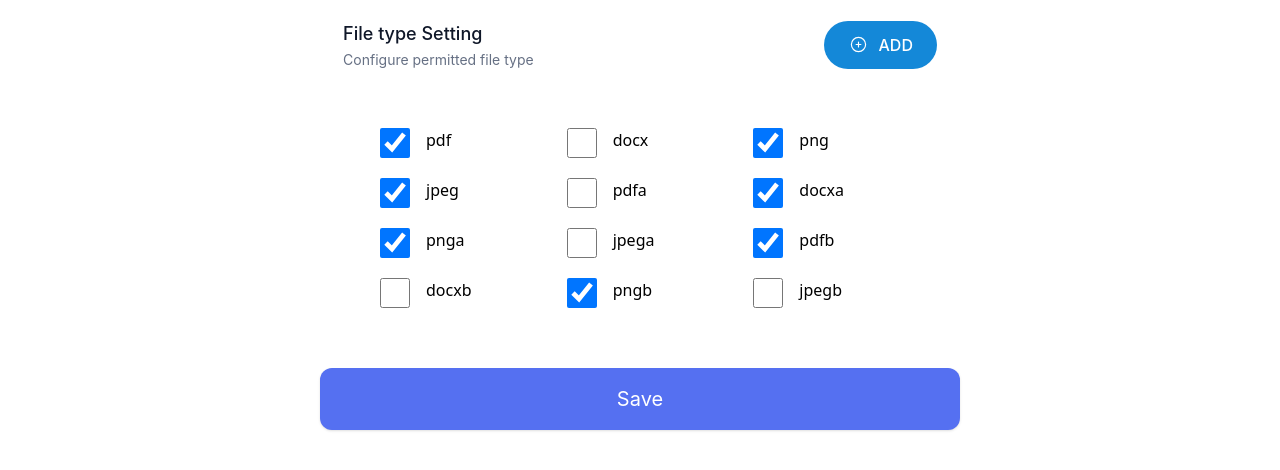
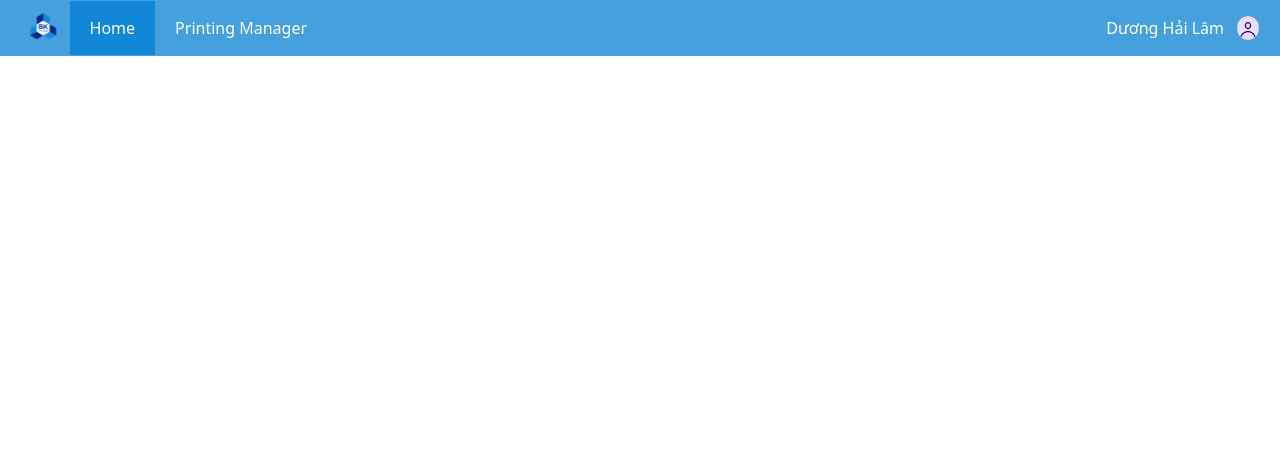
Before and after one commit to Love-HCMUT/Student_Smart_Printing_Service_FE, a React (Vite) app: page /user/balance in a window 1280 px wide. Shown: the top 470 px of the page. Built offline with nearby package versions, Linux system fonts and the light colour scheme.

Commit message:
demo: temp

```diff
--- a/package.json
+++ b/package.json
@@ -13,6 +13,7 @@
     "@fortawesome/fontawesome-free": "^6.6.0",
     "react": "^18.3.1",
     "react-dom": "^18.3.1",
+    "react-router-dom": "^6.27.0",
     "react-table": "^7.8.0"
   },
   "devDependencies": {
--- a/src/App.jsx
+++ b/src/App.jsx
@@ -1,11 +1,21 @@
-import { Body } from "./components/Files/Body.jsx";
-import { Files } from "./components/Files/Files.jsx";
-import { Foot } from "./components/Files/Foot.jsx";
-import { Head } from "./components/Files/Head.jsx";
-import { Detail } from "./components/ReportDetail/Detail.jsx";
-import { ReportList } from "./components/ReportList/ReportList.jsx";
+import InfoCards from "./components/Card/Info_card";
+import { SPSOHeader } from "./components/demo/SPSOHeader";
+import { StaffHeader } from "./components/demo/StaffHeader";
+import { UserHeader } from "./components/demo/UserHeader";
+import Footer from "./components/Footer/footer";
+import PackageForm from "./components/Form/Package_form";
+import PrinterForm from "./components/Form/Printer_form";
+import Header_APP from "./components/Header/header";
+import Header_Login from "./components/Header/header_login";
+import LoginForm from "./components/Login/login";
+import { MainTable } from "./components/MainTable";
+import Combo from "./components/Payment/Combo";
+import Note from "./components/Payment/Note";
+import PaymentMethod from "./components/Payment/PaymentMethod";
+import TotalPayment from "./components/Payment/TotalPayment";
+
 function App() {
-  return <Files />;
+  return <StaffHeader />;
 }
 
 export default App;
--- a/src/components/Card/Info_card.jsx
+++ b/src/components/Card/Info_card.jsx
@@ -1,6 +1,15 @@
-import React from 'react';
+import React from "react";
 
-const InfoCards = ({ totalPapers, paperSize, recentTransitions }) => {
+const InfoCards = ({
+  totalPapers = 100,
+  paperSize = "A4",
+  recentTransitions = [
+    {
+      color: "blue",
+      text: "400 papers at 12/12/2024 (total 500 papers) ",
+    },
+  ],
+}) => {
   return (
     <div className="flex gap-6 p-8">
       <div className="flex flex-col justify-between bg-white shadow-md rounded-lg p-6 w-1/4 max-w-xs">
--- a/src/components/Header/header.jsx
+++ b/src/components/Header/header.jsx
@@ -1,19 +1,20 @@
 // src/components/Header.jsx
-import React, { useState } from 'react';
-import Logo from "../../assets/logo.svg"
-import Avarta from "../../assets/avarta.svg"
+import React, { useState } from "react";
+import Logo from "../../assets/logo.svg";
+import Avarta from "../../assets/avarta.svg";
+import { NavLink } from "react-router-dom";
 
-export default function Header_APP({ links, userName, highlightedIndex }) {
+export default function Header_APP({ links, userName }) {
   const [activeLink, setActiveLink] = useState(null);
-
-  const handleLinkClick = (label) => {
+  const [currentTab, setCurrentTab] = useState(0);
+  const handleLinkClick = (label, index) => {
     setActiveLink(activeLink === label ? null : label);
+    setCurrentTab(index);
   };
 
   return (
     <header className="w-full fixed top-0 left-0 bg-[#46A0DE] text-white flex items-center justify-between px-4 py-3">
       <div className="container mx-auto flex items-center">
-
         <div className="flex items-center">
           <img src={Logo} alt="Logo" className="h-8" />
         </div>
@@ -24,11 +25,11 @@ export default function Header_APP({ links, userName, highlightedIndex }) {
               <a
                 href={link.href}
                 className={`px-5 py-4 text-white transition-colors ${
-                  index === highlightedIndex ? 'bg-[#1488D8]' : 'hover:bg-[#1488D8]'
+                  index === currentTab ? "bg-[#1488D8]" : "hover:bg-[#1488D8]"
                 } hover:text-black`}
                 onClick={(e) => {
                   e.preventDefault();
-                  handleLinkClick(link.label);
+                  handleLinkClick(link.label, index);
                 }}
               >
                 {link.label}
@@ -51,7 +52,6 @@ export default function Header_APP({ links, userName, highlightedIndex }) {
           ))}
         </nav>
 
-
         <div className="flex items-center space-x-2 ml-auto">
           <span>{userName}</span>
           <img
--- a/src/components/Header/header_login.jsx
+++ b/src/components/Header/header_login.jsx
@@ -1,7 +1,6 @@
 // src/components/Header.jsx
-import React, { useState } from 'react';
-import Logo from "../../assets/login.jpg"
-
+import React, { useState } from "react";
+import Logo from "../../assets/login.jpg";
 
 export default function Header_Login({ links, userName, highlightedIndex }) {
   const [activeLink, setActiveLink] = useState(null);
@@ -13,11 +12,11 @@ export default function Header_Login({ links, userName, highlightedIndex }) {
   return (
     <header className="w-full fixed top-0 left-0 bg-[#46A0DE] text-white flex items-center justify-between px-4 py-2">
       <div className="container mx-auto flex items-center">
-
         <div className="flex items-center">
           <img src={Logo} alt="Logo" className="h-10" />
         </div>
       </div>
+      <button className="items-end">Login</button>
     </header>
   );
 }
--- a/src/components/MainTable.jsx
+++ b/src/components/MainTable.jsx
@@ -1,10 +1,10 @@
-import React, { useMemo } from 'react';
-import MOCK_DATA from './Table_Lib/MOCK_DATA.json';
-import { COLUMNS } from './Table_Lib/columns';
-import arrow from '../../assets/arrow-down.svg';
-import { Checkbox } from './Table_Lib/Checkbox';
-import { useTable, useSortBy, useRowSelect, usePagination } from 'react-table';
-import Pagination from './Table_Lib/Pagination';
+import React, { useMemo } from "react";
+import MOCK_DATA from "./Table_Lib/MOCK_DATA.json";
+import { COLUMNS } from "./Table_Lib/columns";
+import arrow from "../assets/arrow-down.svg";
+import { Checkbox } from "./Table_Lib/Checkbox";
+import { useTable, useSortBy, useRowSelect, usePagination } from "react-table";
+import Pagination from "./Table_Lib/Pagination";
 
 export const MainTable = ({
   data = MOCK_DATA,
@@ -13,8 +13,8 @@ export const MainTable = ({
 
   isUsePagination = true,
   paginationSize = 10,
-    w = '100%',
-    h = '100%',
+  w = "100%",
+  h = "100%",
 }) => {
   const memoizedColumns = useMemo(() => columns, [columns]);
   const memoizedData = useMemo(() => data, [data]);
@@ -28,20 +28,16 @@ export const MainTable = ({
     plugins.push((hooks) => {
       hooks.visibleColumns.push((columns) => [
         {
-                    id: 'selection',
+          id: "selection",
           Header: ({ getToggleAllRowsSelectedProps }) => (
             <Checkbox {...getToggleAllRowsSelectedProps()} />
           ),
-                    Cell: ({ row }) => (
-                        <Checkbox {...row.getToggleRowSelectedProps()} />
-                    ),
+          Cell: ({ row }) => <Checkbox {...row.getToggleRowSelectedProps()} />,
         },
         ...columns,
       ]);
     });
   }
-
-
 
   const {
     getTableProps,
@@ -71,7 +67,10 @@ export const MainTable = ({
 
   return (
     <div className={`w-[${w}] h-[${h}]`}>
-            <table {...getTableProps()} className={`border-l border-r border-gray-light w-full`}>
+      <table
+        {...getTableProps()}
+        className={`border-l border-r border-gray-light w-full`}
+      >
         <thead>
           {headerGroups.map((headerGroup) => (
             <tr {...headerGroup.getHeaderGroupProps()}>
@@ -81,13 +80,18 @@ export const MainTable = ({
                   className="pl-2 cursor-pointer text-left border-t border-b border-gray-light py-2.5 text-gray-dark text-xs font-inter leading-[15px] bg-pure-white flex-row items-center"
                 >
                   <div className="flex items-center">
-                                        {column.render('Header')}
+                    {column.render("Header")}
                     {column.isSorted && (
                       <img
                         src={arrow}
-                                                alt={column.isSortedDesc ? 'desc' : 'asc'}
+                        alt={column.isSortedDesc ? "desc" : "asc"}
                         className="ml-1"
-                                                style={{ transform: column.isSortedDesc ? 'rotate(0deg)' : 'rotate(180deg)', verticalAlign: 'middle' }}
+                        style={{
+                          transform: column.isSortedDesc
+                            ? "rotate(0deg)"
+                            : "rotate(180deg)",
+                          verticalAlign: "middle",
+                        }}
                       />
                     )}
                   </div>
@@ -100,13 +104,10 @@ export const MainTable = ({
           {tableRows.map((row) => {
             prepareRow(row);
             return (
-                            <tr
-                                {...row.getRowProps()}
-                                className="py-2.5"
-                            >
+              <tr {...row.getRowProps()} className="py-2.5">
                 {row.cells.map((cell) => (
                   <td {...cell.getCellProps()} className="px-2 py-1">
-                                        {cell.render('Cell')}
+                    {cell.render("Cell")}
                   </td>
                 ))}
               </tr>
--- /dev/null
+++ b/src/components/demo/SPSOHeader.jsx
@@ -0,0 +1,32 @@
+import Header_APP from "../Header/header";
+
+export const SPSOHeader = () => {
+  return (
+    <Header_APP
+      links={[
+        {
+          label: "Home",
+          href: "/SPSO",
+        },
+        {
+          label: "Manage Printer",
+          href: "SPSO/printer",
+        },
+        {
+          label: "Log",
+          href: "SPSO/log",
+        },
+        {
+          label: "Setting",
+          href: "SPSO/setting",
+        },
+        {
+          label: "Report",
+          href: "SPSO/report",
+        },
+      ]}
+      userName={"Dương Hải Lâm"}
+      highlightedIndex={0}
+    />
+  );
+};
--- /dev/null
+++ b/src/components/demo/StaffHeader.jsx
@@ -0,0 +1,20 @@
+import Header_APP from "../Header/header";
+
+export const StaffHeader = () => {
+  return (
+    <Header_APP
+      links={[
+        {
+          label: "Home",
+          href: "/staff",
+        },
+        {
+          label: "Printing Manager",
+          href: "staff/printing",
+        },
+      ]}
+      userName={"Dương Hải Lâm"}
+      highlightedIndex={0}
+    />
+  );
+};
--- /dev/null
+++ b/src/components/demo/UserHeader.jsx
@@ -0,0 +1,28 @@
+import Header_APP from "../Header/header";
+
+export const UserHeader = () => {
+  return (
+    <Header_APP
+      links={[
+        {
+          label: "Home",
+          href: "/user",
+        },
+        {
+          label: "Account Balance",
+          href: "user/balance",
+        },
+        {
+          label: "History",
+          href: "user/history",
+        },
+        {
+          label: "Order",
+          href: "user/order",
+        },
+      ]}
+      userName={"Dương Hải Lâm"}
+      highlightedIndex={0}
+    />
+  );
+};
--- a/src/main.jsx
+++ b/src/main.jsx
@@ -1,13 +1,19 @@
 import { StrictMode } from "react";
 import { createRoot } from "react-dom/client";
+import { createBrowserRouter, RouterProvider } from "react-router-dom";
 import "./styles/index.css";
-import  HeaderApp  from "./App.jsx";
-import Login_page from "./pages/Login_page.jsx";
-import Home_App from "./pages/Home_page.jsx";
+import App from "./App";
+
+const router = createBrowserRouter([
+  {
+    path: "/",
+    element: <div>Hello world!</div>,
+  },
+]);
+
 createRoot(document.getElementById("root")).render(
   <StrictMode>
-    <HeaderApp />
-    {/* <Login_page /> */}
-    {/* <Home_App/> */}
+    {/* <RouterProvider router={router} /> */}
+    <App />
   </StrictMode>
 );
```
Also changed, not shown: src/components/demo/PreLogin.jsx (added), 1 other file (tests, documents, lock files or other folders). Lines whose indentation alone changed are shown as unchanged.
